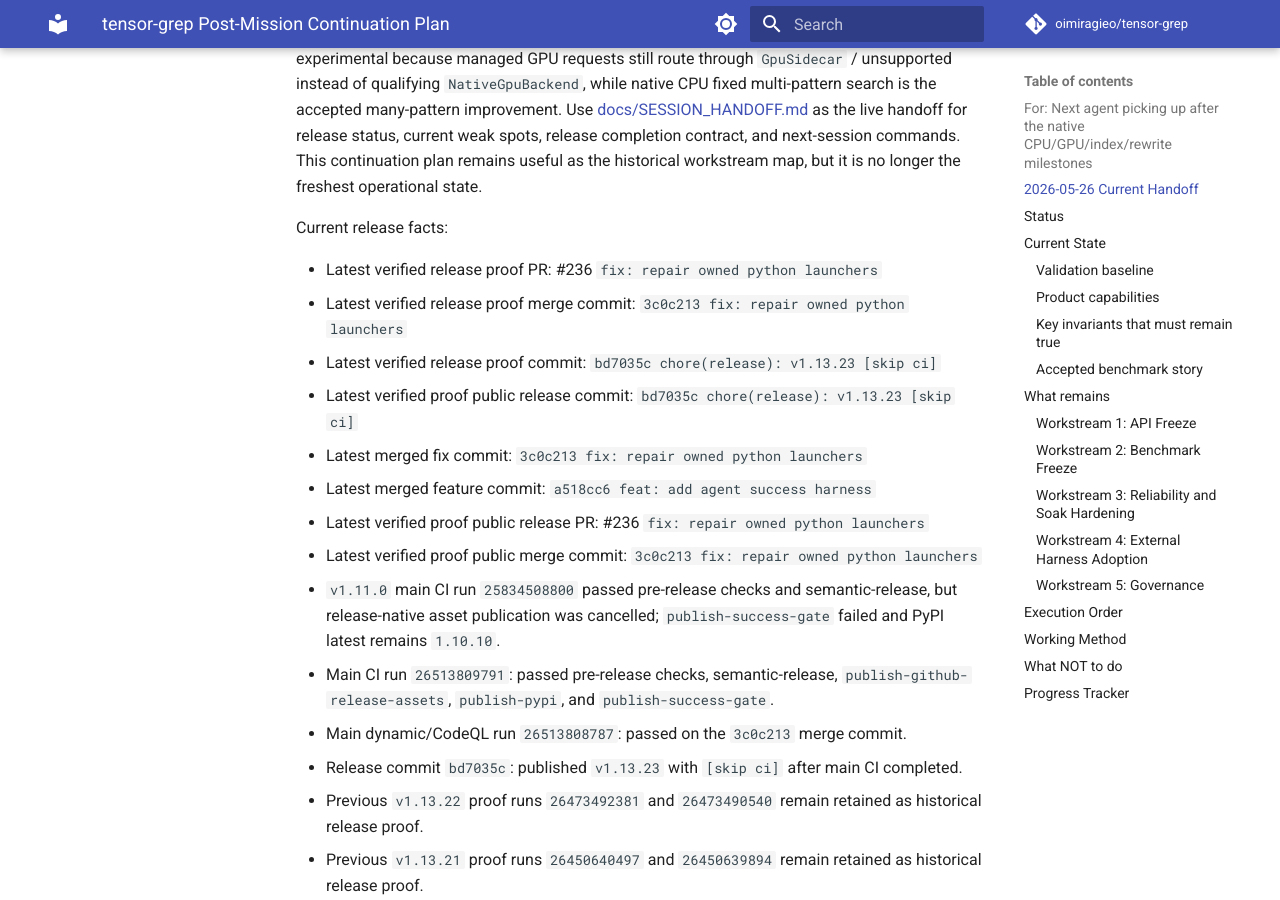
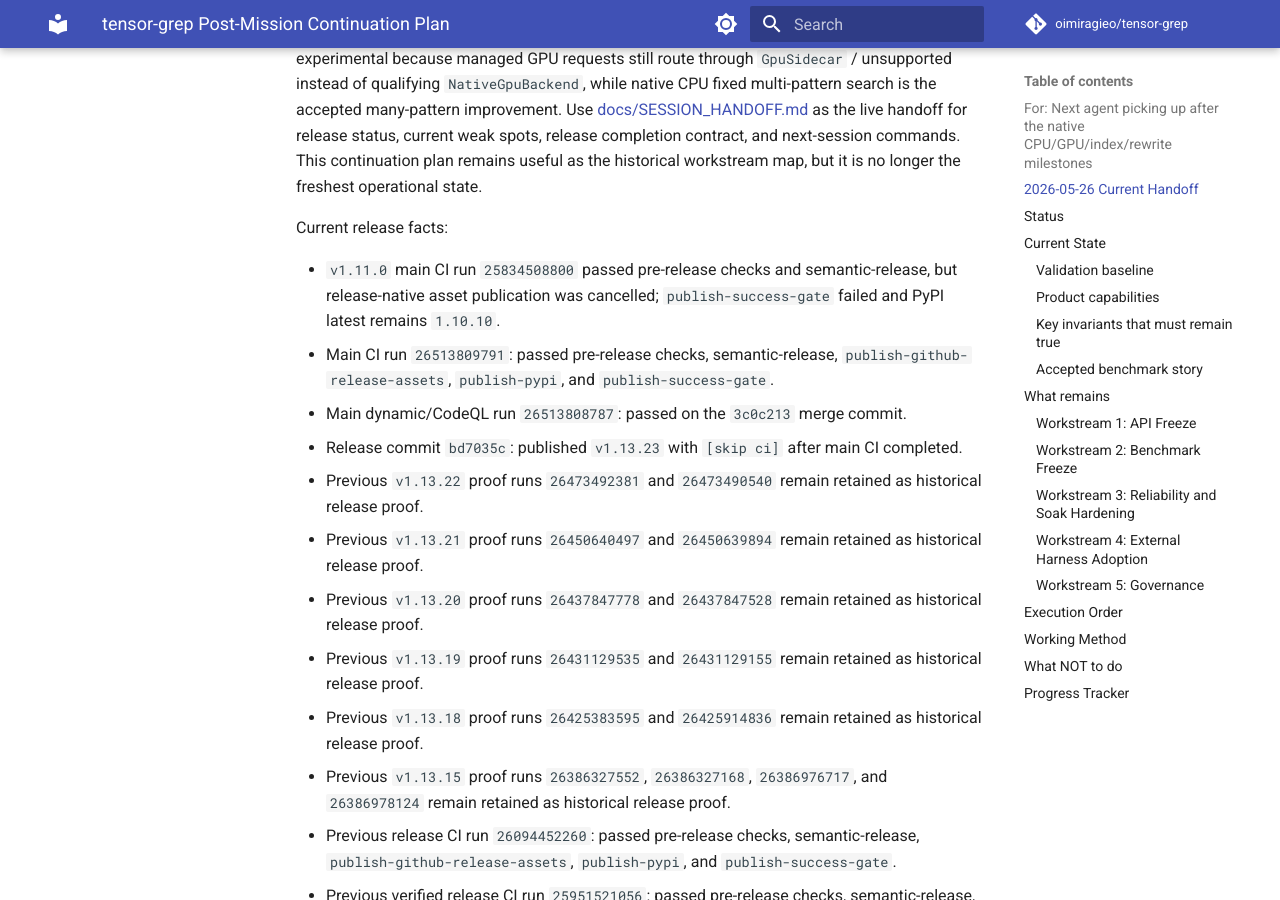
Before and after one commit to oimiragieo/tensor-grep, an MkDocs documentation site: the page built from docs/CONTINUATION_PLAN.md, in a window 1280 px wide and 900 px high, scrolled down 845 px. Built offline with MkDocs 1.6.1 and Material for MkDocs 9.7.7, drawn with Linux system fonts in a browser that asks for light colours; comment, search, counter and statistics services are not loaded.

Commit message:
docs: remove stale manual release-proof ledger fields (resolves recurring staleness)
Audit MEDIUM (recurring): the "Latest verified release proof PR/merge/commit" + "Latest merged
fix/feature commit" fields in AGENTS.md, docs/SESSION_HANDOFF.md, and docs/CONTINUATION_PLAN.md were
hand-maintained and drifted badly (SESSION_HANDOFF stuck at #285/v1.17.4, CONTINUATION_PLAN at
test_public_docs_governance.py enforce them.

Per the auditor's "remove these fields entirely OR validate them" — REMOVE (the simple, honest
option): making them auto-stamped would just duplicate the already-correct `release_docs_current_tag`
/ PyPI fields, and a post-publish commit-back step to keep a manual ledger current carries real
release-workflow footguns (infinite-loop / push-race) for a cosmetic field. Kept: the auto-stamped
current-tag + PyPI lines, and the incident caveats with concrete CI run IDs (the real
"confirmed-published" signal). 183 governance/validator/stamper tests still pass.

Resolves the proof-ledger half of the release-pipeline hardening (release-build pin shipped #295).

Co-Authored-By: Claude Opus 4.8 (1M context) <noreply@anthropic.com>

```diff
--- a/docs/CONTINUATION_PLAN.md
+++ b/docs/CONTINUATION_PLAN.md
@@ -10,14 +10,6 @@ The current tagged state is `v1.17.10`, and the latest complete public PyPI/rele
 
 Current release facts:
 
-- Latest verified release proof PR: #236 `fix: repair owned python launchers`
-- Latest verified release proof merge commit: `3c0c213 fix: repair owned python launchers`
-- Latest verified release proof commit: `bd7035c chore(release): v1.13.23 [skip ci]`
-- Latest verified proof public release commit: `bd7035c chore(release): v1.13.23 [skip ci]`
-- Latest merged fix commit: `3c0c213 fix: repair owned python launchers`
-- Latest merged feature commit: `a518cc6 feat: add agent success harness`
-- Latest verified proof public release PR: #236 `fix: repair owned python launchers`
-- Latest verified proof public merge commit: `3c0c213 fix: repair owned python launchers`
 - `v1.11.0` main CI run `25834508800` passed pre-release checks and semantic-release, but release-native asset publication was cancelled; `publish-success-gate` failed and PyPI latest remains `1.10.10`.
 - Main CI run `26513809791`: passed pre-release checks, semantic-release, `publish-github-release-assets`, `publish-pypi`, and `publish-success-gate`.
 - Main dynamic/CodeQL run `26513808787`: passed on the `3c0c213` merge commit.
```
Also changed, not shown: AGENTS.md (+0 -7 lines), docs/SESSION_HANDOFF.md (+0 -7 lines).
